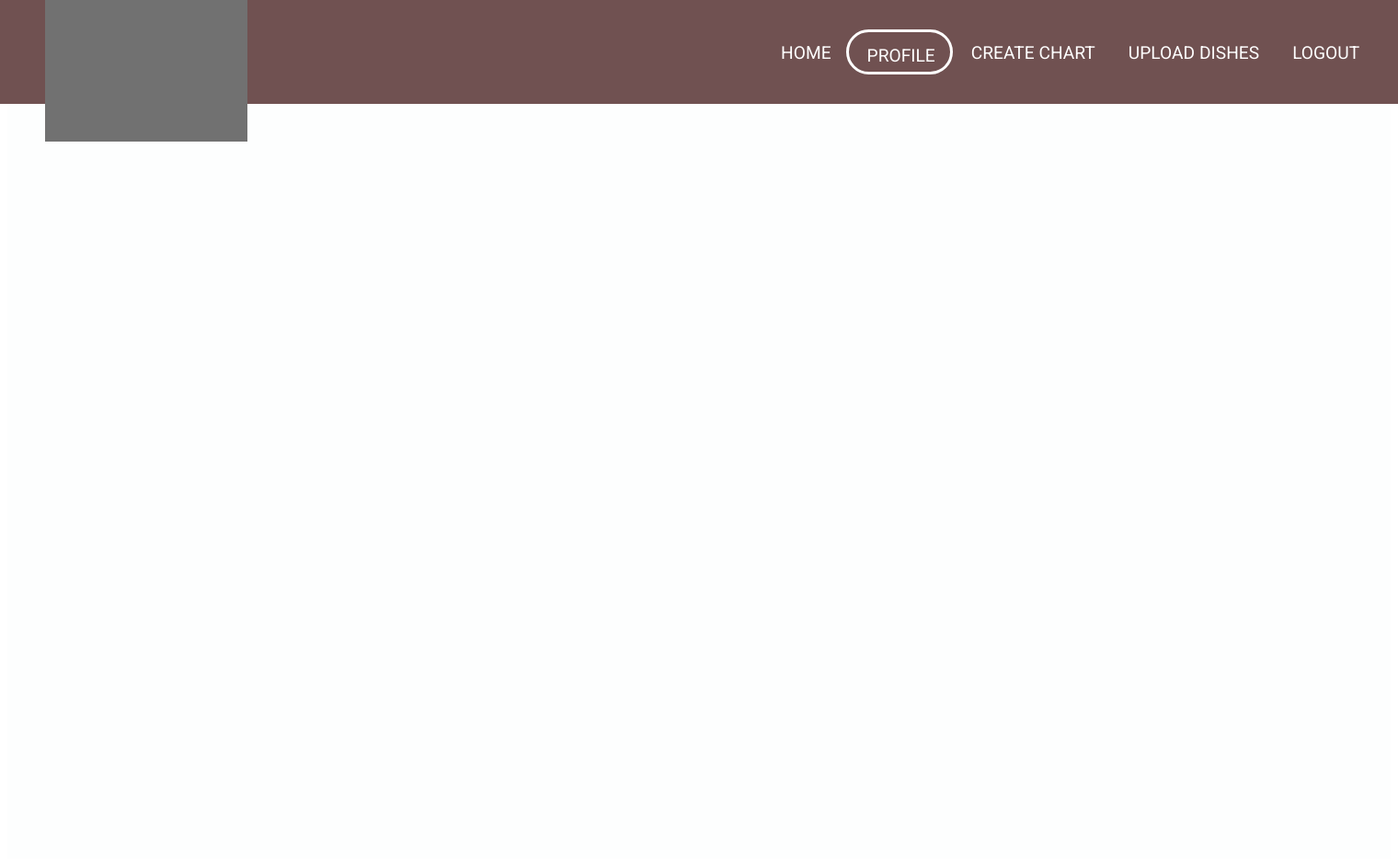
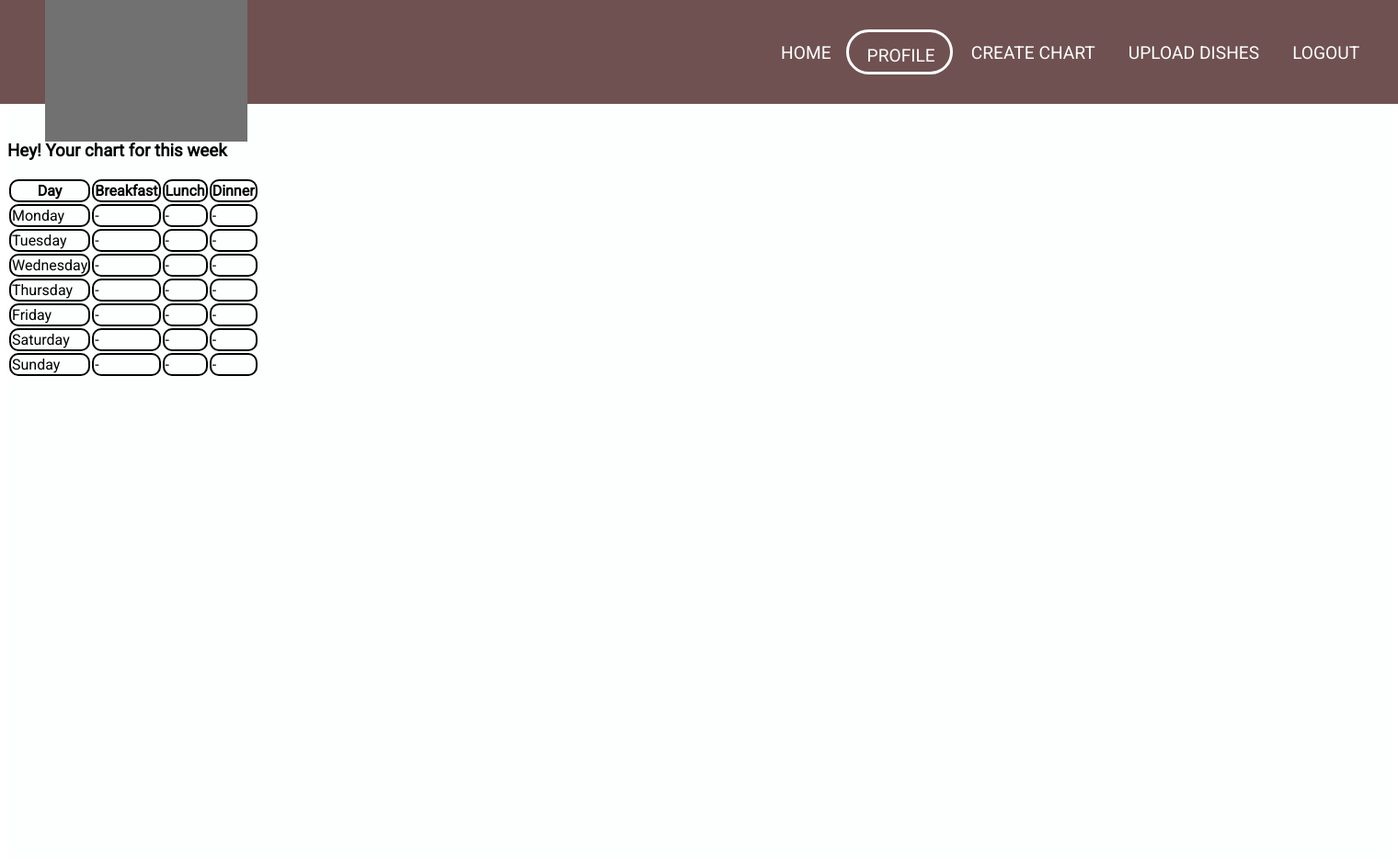
Before and after one commit to Season-of-Code-2023-MDG-Space/menu-making-app, a Django app: page /myapp/next/profile in a window 1520 px wide. Shown: the whole page at 92% size. Run offline with Django 4.2, Linux system fonts and the light colour scheme; a user stored in the database is signed in; data comes from the database, SQL or seed files in the repository; grey boxes are pictures that could not be loaded.

Commit message:
RIGHT CODE

```diff
--- a/Signup_project/myapp/templates/base.html
+++ b/Signup_project/myapp/templates/base.html
@@ -114,11 +114,11 @@ td,th{
     <div class="navbar">
     <div class = "logo"><img src= "https://www.logomaker.com/api/main/images/1j_ojVBBOMkX9Wyhfxe4hGfU26PD5QETmhPbi2c...ZzJP...ApukCk7xqs..._P0tdEhH7FAdxkpWM4NohSV9VokXiB1t_Dubb9QBCCsRmHVaE_QFG3g3N1CBD6jD8A55xsR13cof_nrMTjmzWXjUcMY...NMrAra13GIE3njPTLiQhsmd5QLcDMMrQA4U1hZeheP9N4HCWSJ9fc7XgUd37Bi4Rzw--" alt ="logo"></div>
     <div class="TOPNAV">
-        <a href="next" class="HOME" id ="navitem">HOME</a>
-        <a href="profile" class="PROFILE" id ="navitem">PROFILE</a>
-        <a href="createchart" class="CREATECHART" id ="navitem">CREATE CHART</a>
-        <a href="uploadmenu" class="UPLOADDISHES" id ="navitem">UPLOAD DISHES</a>
-        <a href="logout" class="LOGOUT" id ="navitem">Logout</a>
+        <a href="{% url 'myapp:next'  %}" class="HOME" id ="navitem">HOME</a>
+        <a href= "{% url 'myapp:profile' %}" class="PROFILE" id ="navitem">PROFILE</a>
+        <a href="{% url 'myapp:menu' %}" class="CREATECHART" id ="navitem">CREATE CHART</a>
+        <a href="{% url 'myapp:my_form' %}" class="UPLOADDISHES" id ="navitem">UPLOAD DISHES</a>
+        <a href="{% url 'myapp:back_to_login' %}" class="LOGOUT" id ="navitem">Logout</a>
     </div>
     </div>
     <section class="content" name="content" id="content">
--- a/Signup_project/myapp/templates/profile.html
+++ b/Signup_project/myapp/templates/profile.html
@@ -6,12 +6,30 @@
 
 </style>
 {% extends 'base.html' %}
-   <!--{% for post_data in post_data_list %}-->
-
-   <!-- {% endfor %} -->
-
 
 
 {% block content %}
+<h3>Hey! Your chart for this week</h3>
+<table>
+		<thead>
+			<tr>
+				<th>Day</th>
+				<th>Breakfast</th>
+				<th>Lunch</th>
+				<th>Dinner</th>
+			</tr>
+		</thead>
+		<tbody>
+			{% for day, meals in menu_chart.items %}
+				<tr>
+					<td>{{ day }}</td>
+					{% for meal, item in meals.items %}
+						<td>{{ item }} <br> </td>
+					{% endfor %}
+				</tr>
+			{% endfor %}
+		</tbody>
+	</table>
+
 
 {% endblock %}
--- a/Signup_project/myapp/urls.py
+++ b/Signup_project/myapp/urls.py
@@ -11,17 +11,17 @@ urlpatterns = [
     path('signup/login',views.back_to_login ,name='back_to_login' ),
     path('next/next',views.Next,name='next'),
     path('next/profile',views.Profile,name='profile'),
-    path('next/profile',views.Profile,name='profile'),
-    path('next/createchart/',views.menu,name='menu'),
+    path('next/profile/',views.Profile,name='profile'),
+    path('next/createchart',views.menu,name='menu'),
     path('next/menu',views.menu,name='menu'),
     #path('next/menu_list',views.menu_chart,name='menu_chart'),
    # path('next/uploadmenu',views.Uploadmenu,name='uploadmenu'),
-    path('next/uploadmenu', views.my_form, name='my_form'),
+    path('next/uploadmenu/', views.my_form, name='my_form'),
     path('next/logout', views.back_to_login, name='back_to_login'),
-    path('next/delete/<int:id>', views.delete, name='delete'),
-    path('next/delete2/<int:id>', views.delete2, name='delete2'),
-    path('next/delete3/<int:id>', views.delete3, name='delete3'),
-    path('next/delete4/<int:id>', views.delete4, name='delete4'),
+    path('next/uploadmenu/delete/<int:id>', views.delete, name='delete'),
+    path('next/uploadmenu/delete2/<int:id>', views.delete2, name='delete2'),
+    path('next/uploadmenu/delete3/<int:id>', views.delete3, name='delete3'),
+    path('next/uploadmenu/delete4/<int:id>', views.delete4, name='delete4'),
     path('next/deletemenu/<int:id>', views.deletemenu, name='deletemenu'),
     path('next/post_it', views.post_it, name='post_it'),
     path('next/automatic', views.automatic, name='automatic'),
--- a/Signup_project/myapp/views.py
+++ b/Signup_project/myapp/views.py
@@ -1,10 +1,10 @@
 from django.shortcuts import render,redirect
 from .forms import signupform
-from .forms import NormalVeggie, GravyVeggie, SnacksMany, SweetsMany, MenuItemForm
+from .forms import NormalVeggie, GravyVeggie, SnacksMany, SweetsMany, MenuItemForm, CreateNewChart
 from django.views.decorators.csrf import csrf_exempt
 from django.contrib.auth import authenticate
 from django.contrib.auth import login
-from .models import Normal, Gravy, Sweets, Snacks, MenuItem, Post, MenuName
+from .models import Normal, Gravy, Sweets, Snacks, MenuItem, Post, MenuName, Charts
 from django.http import HttpResponse, HttpResponseRedirect, response
 from django.urls import reverse_lazy
 from django.template import loader
@@ -46,18 +46,16 @@ def Profile(request):
     days = ['Monday', 'Tuesday', 'Wednesday', 'Thursday', 'Friday', 'Saturday', 'Sunday']
     meals = ['Breakfast', 'Lunch', 'Dinner']
     menu_chart = {}
+
     for day in days:
-        menu_chart[day] = {}
-        for meal in meals:
-            menu_avialable = MenuItem.objects.filter(day=day[:3].lower(), meal=meal.lower(), owner=request.user)
-
-            if menu_avialable:
-                menu_chart[day][meal] = menu_avialable[0].item
-            else:
-                menu_chart[day][meal] = '-'
-    # huehue = MenuItem.objects.filter(owner=request.user)
-
-    return render(request, 'profile.html')
+            menu_chart[day] = {}
+            for meal in meals:
+                menu_avialable = MenuItem.objects.filter(day=day[:3].lower(), meal=meal.lower(), owner=request.user)
+                if menu_avialable:
+                    menu_chart[day][meal] = menu_avialable[0].item
+                else:
+                    menu_chart[day][meal] = '-'
+    return render(request, 'profile.html', {"menu_chart":menu_chart})
 
 
 
@@ -196,7 +194,7 @@ def menu(request):
         form = MenuItemForm()
     menu_item = MenuItem.objects.filter(owner=request.user)
 
-    charts = ['chart1', 'chart2','chart3','chart4',]
+
     days = ['Monday', 'Tuesday', 'Wednesday', 'Thursday', 'Friday', 'Saturday', 'Sunday']
     meals = ['Breakfast', 'Lunch', 'Dinner']
     menu_chart = {}
@@ -209,9 +207,20 @@ def menu(request):
                     menu_chart[day][meal] = menu_avialable[0].item
                 else:
                     menu_chart[day][meal] = '-'
-    return render(request, 'menu.html', {'form': form, 'menu_item': menu_item, 'menu_chart': menu_chart, 'ls':ls})
+    return render(request, 'menu.html', {'form': form, 'menu_item': menu_item, 'menu_chart': menu_chart})
 
+#def NewChart(request, id):
+    ls = MenuName.objects.get(owner=request.user, id=id)
 
+    if request.method == "POST":
+        if request.POST.get("newitem"):
+           d = request.POST.get("newd")
+           m = request.POST.get("newm")
+           i = request.POST.get("newi")
+
+           ls.item_set.create(day=d, meal=m, item=i)
+
+    return render(request, "newchart.html", {"ls":ls})
 
 def deletemenu(request, id):
     menuone = MenuItem.objects.get(id=int(id))
```
Also changed, not shown: Signup_project/Signup_project/settings.py (+17 -0 lines), Signup_project/myapp/forms.py (+8 -1 lines), Signup_project/myapp/models.py (+27 -1 lines), Signup_project/myapp/templates/newchart.html (added, +15 -0 lines), Signup_project/db.sqlite3, Signup_project/myapp/migrations/0028_remove_menuitem_menuname_charts.py (added), my_form_view.html (renamed from Signup_project/myapp/templates/my_form_view.html).
